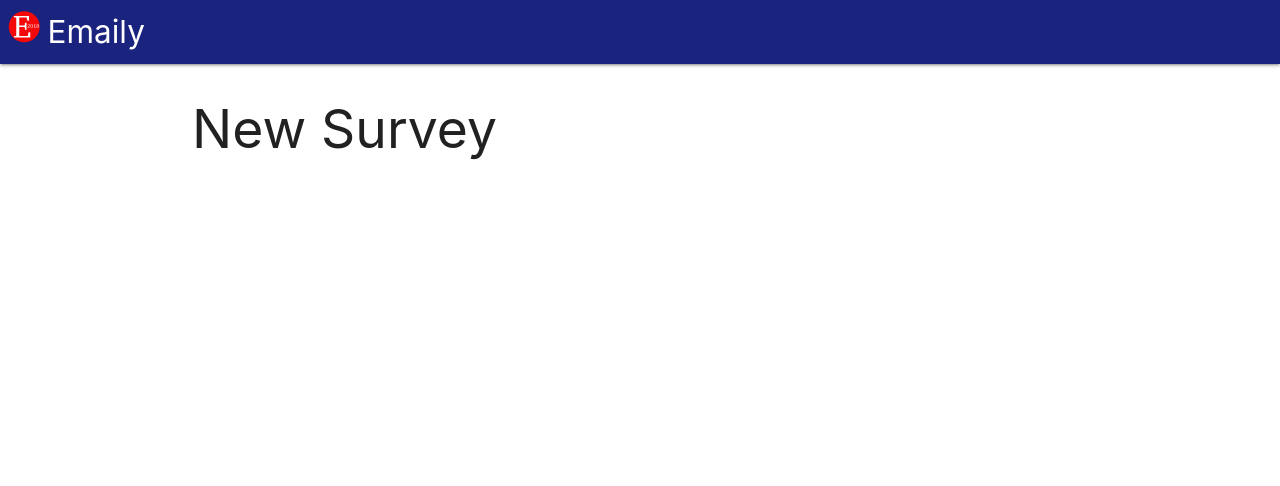
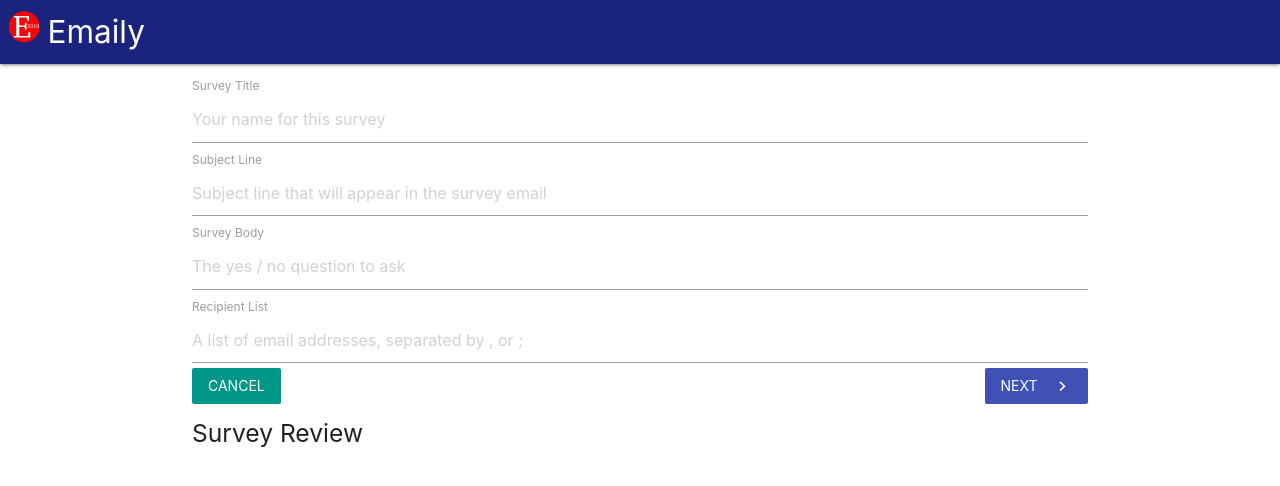
Before and after one commit to JulianNicholls/Node-with-React, a React (Create React App) app in the folder client/: page /surveys/new in a window 1280 px wide. Shown: the top 486 px of the page. Built offline with nearby package versions, Linux system fonts and the light colour scheme; no server answers.

Commit message:
Create and validate survey form

```diff
--- /dev/null
+++ b/client/src/components/surveys/SurveyField.js
@@ -0,0 +1,21 @@
+import React from 'react';
+
+const SurveyField = ({ input, label, placeholder, meta: { touched, error } }) => {
+  return (
+    <div>
+      <label>{label}</label>
+      <input
+        {...input}
+        placeholder={placeholder}
+        style={{ marginBottom: '5px' }}
+      />
+      {touched && (
+        <div className="red-text" style={{ marginBottom: '20px' }}>
+          {error}
+        </div>
+      )}
+    </div>
+  );
+};
+
+export default SurveyField;
--- /dev/null
+++ b/client/src/components/surveys/SurveyForm.js
@@ -0,0 +1,56 @@
+// Survey Form
+
+import React from 'react';
+import { Link } from 'react-router-dom';
+import { reduxForm, Field } from 'redux-form';
+
+import SurveyField from './SurveyField';
+import FIELDS from './formFields';
+import { validateEmails } from '../../utils/emailList';
+
+class SurveyForm extends React.Component {
+  renderFields = () => {
+    return FIELDS.map(({ name, label, placeholder }) => (
+      <Field
+        key={name}
+        component={SurveyField}
+        type="text"
+        name={name}
+        label={label}
+        placeholder={placeholder}
+      />
+    ));
+  };
+
+  render() {
+    return (
+      <form onSubmit={this.props.handleSubmit(values => console.log(values))}>
+        {this.renderFields()}
+        <Link to="/surveys" className="btn-flat teal white-text">
+          Cancel
+        </Link>
+        <button className="btn-flat indigo white-text right" type="submit">
+          Next
+          <i className="material-icons right">navigate_next</i>
+        </button>
+      </form>
+    );
+  }
+}
+
+const validate = values => {
+  const errors = {};
+
+  FIELDS.forEach(({ name, errorText }) => {
+    if (!values[name]) errors[name] = errorText;
+  });
+
+  if (values.recipients) errors.recipients = validateEmails(values.recipients);
+
+  return errors;
+};
+
+export default reduxForm({
+  form: 'survey',
+  validate
+})(SurveyForm);
--- a/client/src/components/surveys/SurveyNew.js
+++ b/client/src/components/surveys/SurveyNew.js
@@ -1,9 +1,19 @@
+// Show SurveyForm and SurveyReview
+
 import React from 'react';
 
-const SurveyNew = () => (
-  <div className="container">
-    <h2>New Survey</h2>
-  </div>
-);
+import SurveyForm from './SurveyForm';
+import SurveyReview from './SurveyReview';
+
+class SurveyNew extends React.Component {
+  render() {
+    return (
+      <div className="container">
+        <SurveyForm />
+        <SurveyReview />
+      </div>
+    );
+  }
+}
 
 export default SurveyNew;
--- /dev/null
+++ b/client/src/components/surveys/SurveyReview.js
@@ -0,0 +1,10 @@
+// Survey Review
+
+import React from 'react';
+import { reduxForm } from 'redux-form';
+
+const SurveyReview = () => <h5>Survey Review</h5>;
+
+export default reduxForm({
+  form: 'survey'
+})(SurveyReview);
--- /dev/null
+++ b/client/src/components/surveys/formFields.js
@@ -0,0 +1,26 @@
+export default [
+  {
+    name: 'title',
+    label: 'Survey Title',
+    placeholder: 'Your name for this survey',
+    errorText: 'You must provide a title for the survey'
+  },
+  {
+    name: 'subject',
+    label: 'Subject Line',
+    placeholder: 'Subject line that will appear in the survey email',
+    errorText: 'You must enter a subject for the survey email'
+  },
+  {
+    name: 'body',
+    label: 'Survey Body',
+    placeholder: 'The yes / no question to ask',
+    errorText: 'You must ask a yes / no question in the survey'
+  },
+  {
+    name: 'recipients',
+    label: 'Recipient List',
+    placeholder: 'A list of email addresses, separated by , or ;',
+    errorText: 'You must provide a list of email recipients'
+  }
+];
--- /dev/null
+++ b/client/src/utils/emailList.js
@@ -0,0 +1,21 @@
+const EMAIL_REGEX = /^(([^<>()[\]\\.,;:\s@"]+(\.[^<>()[\]\\.,;:\s@"]+)*)|(".+"))@((\[[0-9]{1,3}\.[0-9]{1,3}\.[0-9]{1,3}\.[0-9]{1,3}])|(([a-zA-Z\-0-9]+\.)+[a-zA-Z]{2,}))$/;
+
+export const splitRecipientList = recipientStr => {
+  return recipientStr
+    .split(/[,;]\s*/) // Split at , or ; with optional following space(s)
+    .map(email => email.trim());
+};
+
+// Given a string containing email addresses sperated by , or ;
+// Return a message stating which ones are invalid, or null
+export const validateEmails = emailsStr => {
+  const invalidEmails = splitRecipientList(emailsStr).filter(
+    email => !EMAIL_REGEX.test(email)
+  );
+
+  if (invalidEmails.length) {
+    return `These email addresses are invalid: ${invalidEmails}`;
+  }
+
+  return null; // Everything checks out
+};
```
